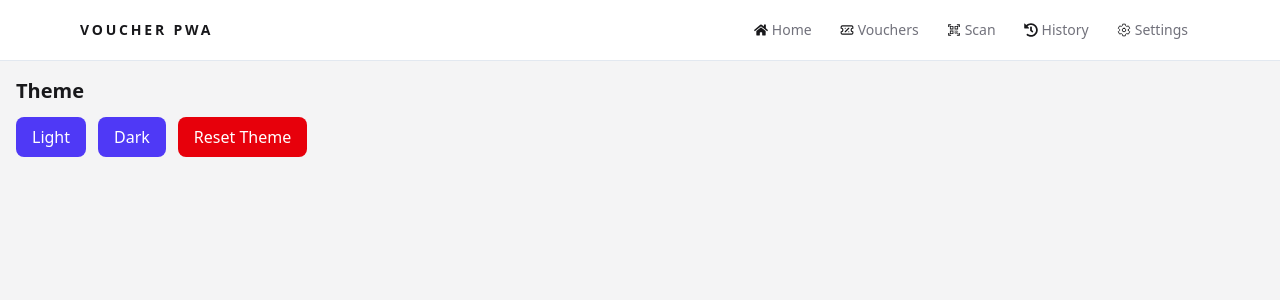
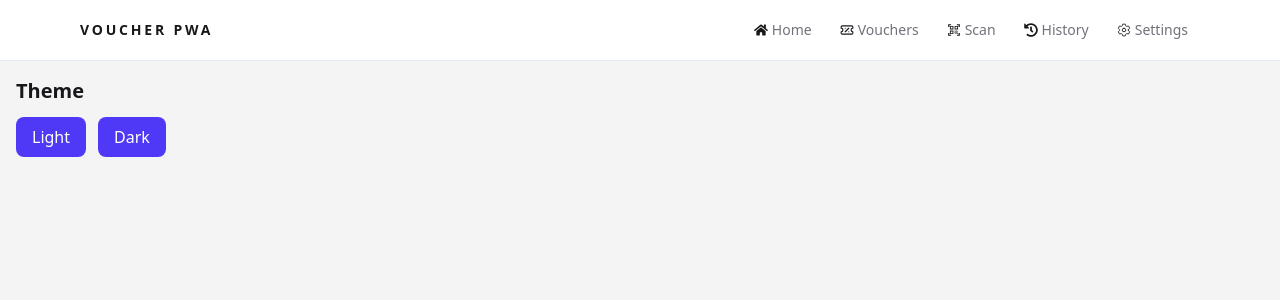
Before and after one commit to Altair2759/voucher-pwa, a Next.js app in the folder voucher-pwa/: page /settings in a window 1280 px wide. Shown: the top 300 px of the page. Built offline with nearby package versions, Linux system fonts and the light colour scheme.

Commit message:
removed "reset button" from the settings page and added a "reset button"

```diff
--- a/voucher-pwa/app/settings/page.tsx
+++ b/voucher-pwa/app/settings/page.tsx
@@ -35,21 +35,8 @@ export default function SettingsPage() {
           >
             Dark
           </button>
-          <button
-  onClick={() => {
-    localStorage.removeItem("theme");
-    window.location.reload();
-  }}
-  className="
-    px-4 py-2 rounded-lg
-    bg-red-600 dark:bg-red-500
-    text-white font-medium
-    hover:bg-red-700 dark:hover:bg-red-600
-    transition
-  "
->
-  Reset Theme
-</button>
+
+
 
 
 
```
